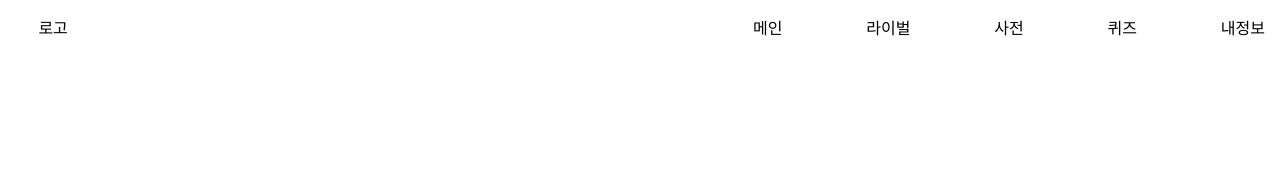
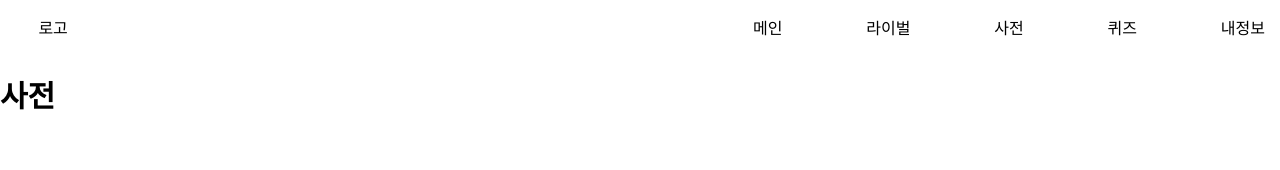
Before and after one commit to seogaeun/kkanbustock-frontend, a React (Create React App) app: page /Dictionary in a window 1280 px wide. Before the commit this address had no page. Shown: the top 170 px of the page. Built offline with nearby package versions, Linux system fonts and the light colour scheme; a web font is replaced by a local one.

Commit message:
[Add[사전 페이지 추가

```diff
--- a/src/App.js
+++ b/src/App.js
@@ -1,7 +1,8 @@
 import './App.css';
-import Main from './pages/MainPage/MainPage.js';
-import Login from './pages/LoginPage/LoginPage.js';
-import Quiz from  './pages/QuizPage/QuizPage.js';
+import MainPage from './pages/MainPage/MainPage.js';
+import LoginPage from './pages/LoginPage/LoginPage.js';
+import QuizPage from  './pages/QuizPage/QuizPage.js';
+import DictionaryPage from './pages/DictionaryPage/DictionaryPage';
 import Nav from './components/Nav/Nav.js';
 import { BrowserRouter, Route, Routes } from 'react-router-dom';
 import InvestType_intro from './pages/InvestType_intro.js';
@@ -13,9 +14,10 @@ function App() {
     <div className="App">
       <Nav/>
       <Routes>
-        <Route path='/' element={<Main/>}/>
-        <Route path="/My" element={<Login />} />
-        <Route path="/Quiz" element={<Quiz />} />
+        <Route path='/' element={<MainPage/>}/>
+        <Route path="/My" element={<LoginPage />} />
+        <Route path="/Quiz" element={<QuizPage />} />
+        <Route path='/Dictionary' element={<DictionaryPage/>} />
       </Routes>
     </div>
     </BrowserRouter>
--- a/src/pages/DictionaryPage/DictionaryPage.js
+++ b/src/pages/DictionaryPage/DictionaryPage.js
@@ -0,0 +1,11 @@
+import React from 'react'
+import Header from '../../components/Header/Header';
+function DictionaryPage() {
+    return (
+        <div>
+           <Header name='사전'/>
+        </div>
+    )
+}
+
+export default DictionaryPage;
```
